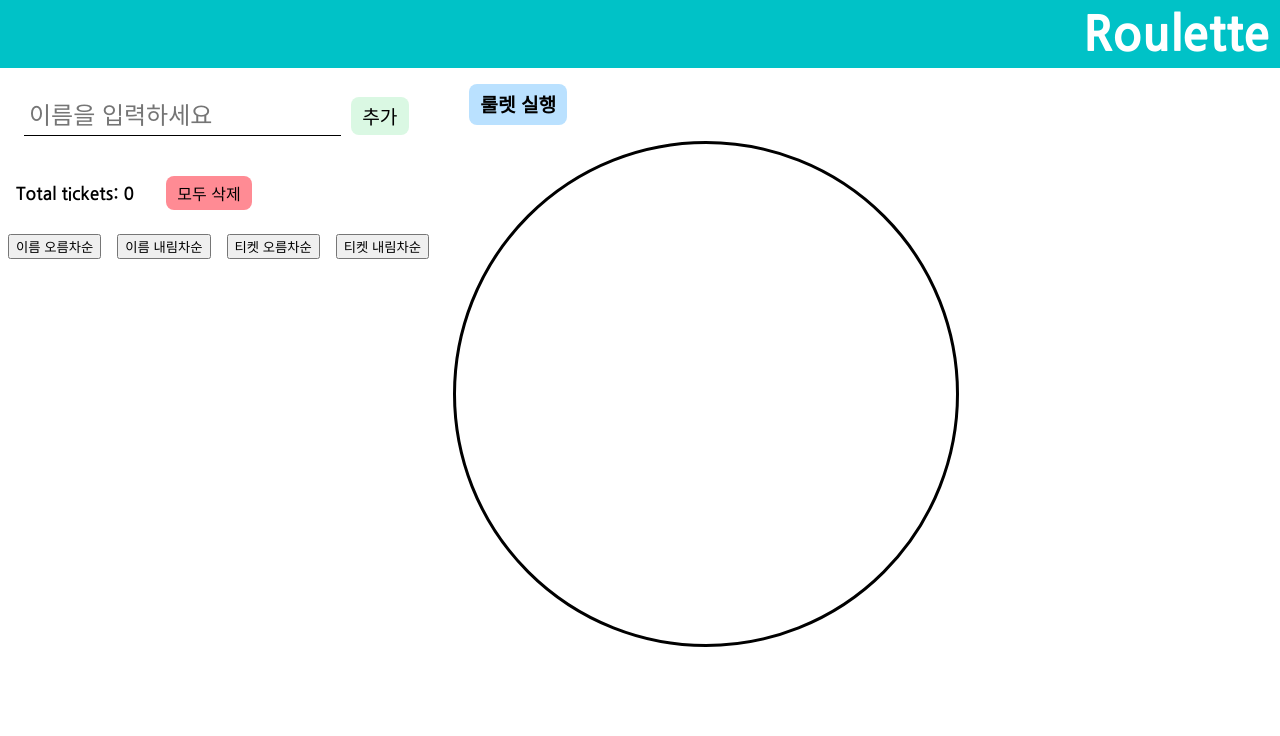
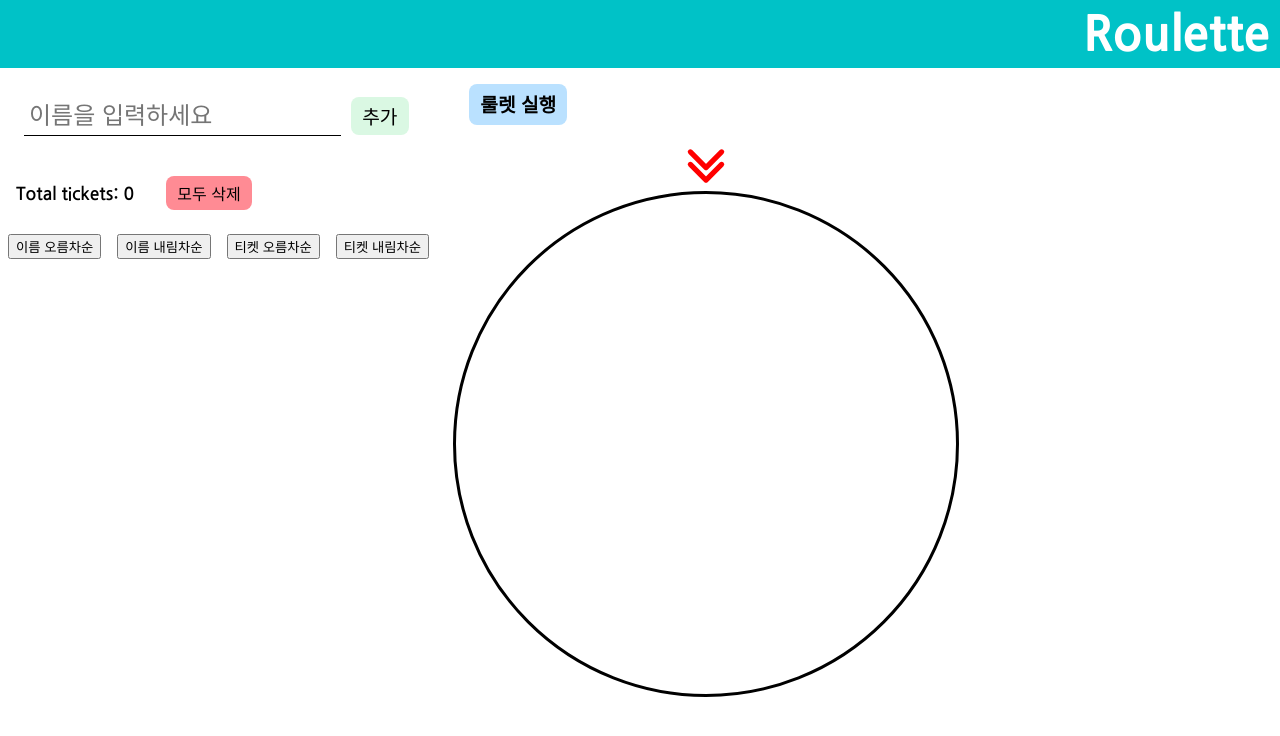
Before and after one commit to JaeHyunLee123/raffle-app, a React (Create React App) app: page / in a window 1280 px wide. Shown: the top 736 px of the page. Built offline with nearby package versions, Linux system fonts and the light colour scheme.

Commit message:
feat: add arrow to roullet

```diff
--- a/src/components/Roulette.tsx
+++ b/src/components/Roulette.tsx
@@ -179,6 +179,23 @@ const Roulette: FC<RouletteProps> = () => {
     <div>
       <RouletteBtn onClick={onRouletteClick}>룰렛 실행</RouletteBtn>
       {winnerName ? <WinnerSpan>당첨자: {winnerName}</WinnerSpan> : ""}
+      <div style={{ display: "flex", justifyContent: "center" }}>
+        <svg //arrow
+          xmlns="http://www.w3.org/2000/svg"
+          fill="none"
+          viewBox="0 0 24 24"
+          strokeWidth={2.5}
+          stroke="currentColor"
+          className="w-6 h-6"
+          style={{ height: 50, width: 50, display: "block", color: "red" }}
+        >
+          <path
+            strokeLinecap="round"
+            strokeLinejoin="round"
+            d="m4.5 5.25 7.5 7.5 7.5-7.5m-15 6 7.5 7.5 7.5-7.5"
+          />
+        </svg>
+      </div>
 
       <Circle
         animate={{ rotate: rotationDegree }}
```
